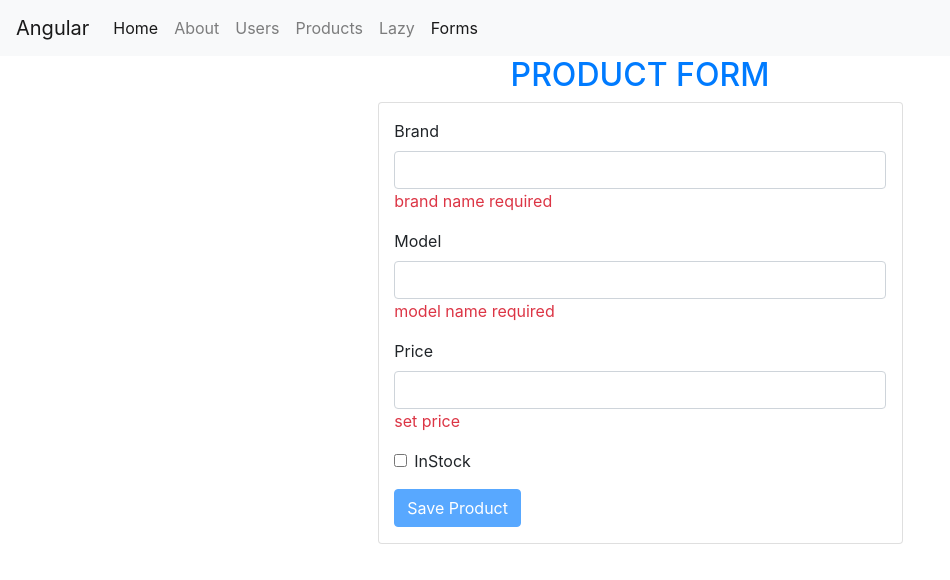
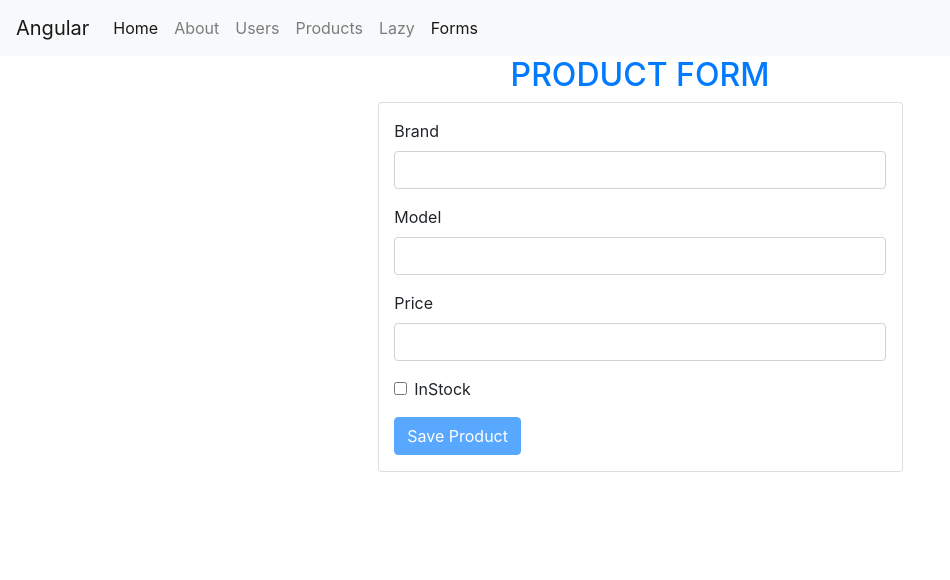
Before and after one commit to iammahesh09/angular-test, an Angular app: page /forms in a window 1280 px wide. Shown: the top 580 px of the page, without its empty margins (0-950 px from the left). Built offline with nearby package versions, Linux system fonts and the light colour scheme.

Commit message:
Angular Validations - Touched

```diff
--- a/src/app/forms/forms.component.html
+++ b/src/app/forms/forms.component.html
@@ -6,19 +6,19 @@
       <div class="form-group">
         <label for="brand">Brand</label>
         <input type="text" class="form-control" minlength="2" [(ngModel)]="product.brand" name="brand" #brand="ngModel" required>
-          <span class="text-danger" *ngIf="brand.errors?.required">brand name required</span>
-          <span class="text-danger" *ngIf="brand.errors?.minlength">Min 2 Chars</span>
+          <span class="text-danger" *ngIf="brand.dirty && brand.errors?.required">brand name required</span>
+          <span class="text-danger" *ngIf="brand.dirty && brand.errors?.minlength">Min 2 Chars</span>
       </div>
       <div class="form-group">
         <label for="model">Model</label>
         <input type="text" class="form-control" [(ngModel)]="product.model" name="model" #model="ngModel" required>
-        <span class="text-danger" *ngIf="model.errors?.required">model name required</span>
+        <span class="text-danger" *ngIf="model.dirty &&  model.errors?.required">model name required</span>
       </div>
       <div class="form-group">
         <label for="price">Price</label>
         <input type="text" class="form-control" pattern="[0-9]{2,6}" [(ngModel)]="product.price" name="price" #price="ngModel" required>
-        <span class="text-danger" *ngIf="price.errors?.required">set price</span>
-        <span class="text-danger" *ngIf="price.errors?.pattern">Invalid Price</span>
+        <span class="text-danger" *ngIf="price.dirty &&  price.errors?.required">set price</span>
+        <span class="text-danger" *ngIf="price.dirty &&  price.errors?.pattern">Invalid Price</span>
       </div>
 
       <div class="form-group">
```
